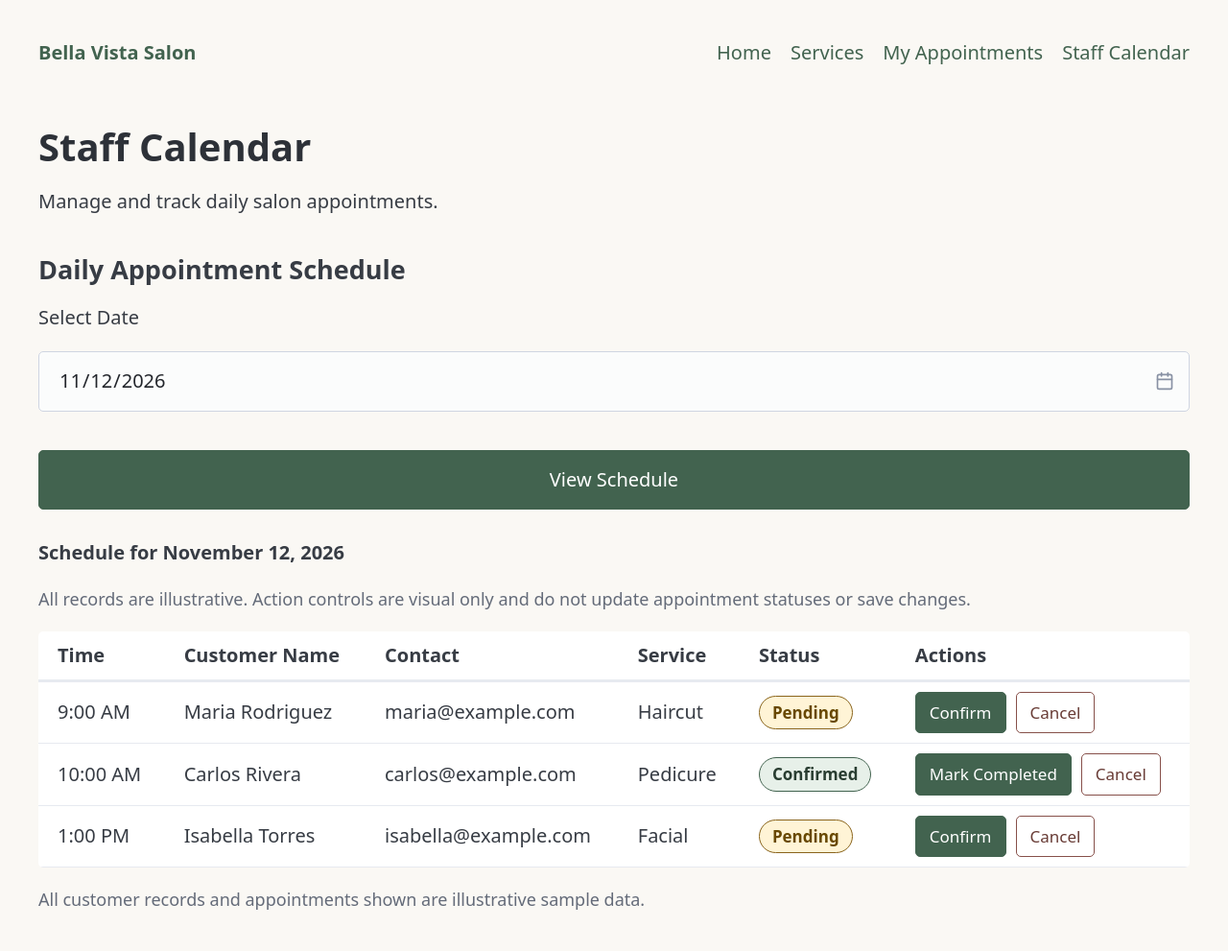
After one commit to iamwaqarjaved/egn475-bella-vista-salon, a Flask app: page /calendar in a window 1280 px wide. The commit adds this page. Shown: the whole page at 96% size. Run offline with Flask 3, Linux system fonts and the light colour scheme; some libraries are stand-ins or nearby versions.

Commit message:
Add staff calendar page

```diff
--- a/app.py
+++ b/app.py
@@ -1,4 +1,5 @@
 import re
+from datetime import date, datetime
 
 from flask import Flask, abort, render_template, request
 
@@ -64,6 +65,7 @@ APPOINTMENTS = [
         "phone": "202-555-0101",
         "service_name": "Haircut",
         "appointment_date": "November 12, 2026",
+        "appointment_date_iso": "2026-11-12",
         "appointment_time": "9:00 AM",
         "duration_minutes": 45,
         "status": "Pending",
@@ -75,6 +77,7 @@ APPOINTMENTS = [
         "phone": "202-555-0102",
         "service_name": "Hair Coloring",
         "appointment_date": "November 13, 2026",
+        "appointment_date_iso": "2026-11-13",
         "appointment_time": "10:00 AM",
         "duration_minutes": 120,
         "status": "Confirmed",
@@ -86,6 +89,7 @@ APPOINTMENTS = [
         "phone": "202-555-0103",
         "service_name": "Hair Styling",
         "appointment_date": "November 8, 2026",
+        "appointment_date_iso": "2026-11-08",
         "appointment_time": "1:00 PM",
         "duration_minutes": 60,
         "status": "Completed",
@@ -97,9 +101,34 @@ APPOINTMENTS = [
         "phone": "202-555-0104",
         "service_name": "Manicure",
         "appointment_date": "November 9, 2026",
+        "appointment_date_iso": "2026-11-09",
         "appointment_time": "2:00 PM",
         "duration_minutes": 45,
         "status": "Canceled",
+    },
+    {
+        "id": 5,
+        "customer_name": "Carlos Rivera",
+        "email": "carlos@example.com",
+        "phone": "202-555-0105",
+        "service_name": "Pedicure",
+        "appointment_date": "November 12, 2026",
+        "appointment_date_iso": "2026-11-12",
+        "appointment_time": "10:00 AM",
+        "duration_minutes": 60,
+        "status": "Confirmed",
+    },
+    {
+        "id": 6,
+        "customer_name": "Isabella Torres",
+        "email": "isabella@example.com",
+        "phone": "202-555-0106",
+        "service_name": "Facial",
+        "appointment_date": "November 12, 2026",
+        "appointment_date_iso": "2026-11-12",
+        "appointment_time": "1:00 PM",
+        "duration_minutes": 60,
+        "status": "Pending",
     },
 ]
 
@@ -202,3 +231,33 @@ def appointment_history():
         appointments=appointments,
         contact_query=contact_query,
     )
+
+
+@app.route("/calendar")
+def staff_calendar():
+    selected_date = request.args.get("date", "2026-11-12")
+    try:
+        parsed_date = date.fromisoformat(selected_date)
+    except ValueError:
+        abort(400)
+
+    appointments = [
+        appointment
+        for appointment in APPOINTMENTS
+        if appointment["appointment_date_iso"] == selected_date
+    ]
+    appointments.sort(
+        key=lambda appointment: datetime.strptime(
+            appointment["appointment_time"],
+            "%I:%M %p",
+        )
+    )
+
+    return render_template(
+        "calendar.html",
+        appointments=appointments,
+        selected_date=selected_date,
+        human_readable_date=(
+            f"{parsed_date:%B} {parsed_date.day}, {parsed_date.year}"
+        ),
+    )
--- /dev/null
+++ b/static/css/calendar.css
@@ -0,0 +1,135 @@
+.page-intro {
+  margin-bottom: 2rem;
+}
+
+.calendar-content {
+  max-width: 70rem;
+  margin-inline: auto;
+}
+
+.schedule-section h2,
+.empty-state h2 {
+  font-size: 1.35rem;
+}
+
+.date-form {
+  display: flex;
+  flex-wrap: wrap;
+  align-items: end;
+  gap: 1rem;
+  margin-bottom: 1.5rem;
+}
+
+.date-form label {
+  flex: 1 1 15rem;
+  margin-bottom: 0;
+}
+
+.date-form button {
+  margin-bottom: 0;
+}
+
+.schedule-date {
+  font-weight: 600;
+}
+
+.table-scroll {
+  overflow-x: auto;
+  border-radius: var(--pico-border-radius);
+}
+
+.table-scroll table {
+  min-width: 58rem;
+  margin-bottom: 0;
+}
+
+.table-scroll th,
+.table-scroll td {
+  vertical-align: middle;
+}
+
+.status {
+  display: inline-block;
+  padding: 0.2rem 0.65rem;
+  border: 1px solid;
+  border-radius: 999px;
+  font-size: 0.85rem;
+  font-weight: 600;
+  white-space: nowrap;
+}
+
+.status-pending {
+  border-color: #8a641c;
+  background: #fff4d6;
+  color: #684800;
+}
+
+.status-confirmed {
+  border-color: #42634f;
+  background: #e7f0e9;
+  color: #293d31;
+}
+
+.status-completed {
+  border-color: #52657a;
+  background: #eaf0f6;
+  color: #35495e;
+}
+
+.status-canceled {
+  border-color: #87504a;
+  background: #f7e9e6;
+  color: #683b35;
+}
+
+.row-actions {
+  display: flex;
+  flex-wrap: wrap;
+  gap: 0.5rem;
+  min-width: 12rem;
+}
+
+.row-actions button {
+  width: auto;
+  margin: 0;
+  padding: 0.4rem 0.7rem;
+  font-size: 0.85rem;
+}
+
+.row-actions .cancel-button {
+  --pico-background-color: #fff;
+  --pico-border-color: #87504a;
+  --pico-color: #683b35;
+  --pico-background-color-hover: #f7e9e6;
+  --pico-border-color-hover: #87504a;
+  --pico-color-hover: #683b35;
+}
+
+.sample-note {
+  margin-top: 1rem;
+  color: var(--pico-muted-color);
+  font-size: 0.9rem;
+}
+
+.empty-state {
+  margin-top: 2rem;
+  padding: 1.5rem;
+  border: 1px solid var(--pico-muted-border-color);
+  border-radius: var(--pico-border-radius);
+  background: #fff;
+}
+
+.empty-state p:last-child {
+  margin-bottom: 0;
+}
+
+@media (max-width: 600px) {
+  .date-form {
+    align-items: stretch;
+    flex-direction: column;
+  }
+
+  .date-form button {
+    width: 100%;
+  }
+}
--- a/templates/base.html
+++ b/templates/base.html
@@ -37,6 +37,7 @@
           <li><a href="{{ url_for('home') }}">Home</a></li>
           <li><a href="{{ url_for('services') }}">Services</a></li>
           <li><a href="{{ url_for('appointment_history') }}">My Appointments</a></li>
+          <li><a href="{{ url_for('staff_calendar') }}">Staff Calendar</a></li>
         </ul>
       </nav>
     </header>
--- /dev/null
+++ b/templates/calendar.html
@@ -0,0 +1,112 @@
+{% extends "base.html" %}
+
+{% block title %}Staff Calendar | Bella Vista Salon{% endblock %}
+
+{% block styles %}
+  <link
+    rel="stylesheet"
+    href="{{ url_for('static', filename='css/calendar.css') }}"
+  >
+{% endblock %}
+
+{% block content %}
+  <header class="page-intro">
+    <h1>Staff Calendar</h1>
+    <p>Manage and track daily salon appointments.</p>
+  </header>
+
+  <div class="calendar-content">
+    <section class="schedule-section" aria-labelledby="schedule-heading">
+      <h2 id="schedule-heading">Daily Appointment Schedule</h2>
+      <form
+        class="date-form"
+        action="{{ url_for('staff_calendar') }}"
+        method="get"
+      >
+        <label for="schedule-date">Select Date</label>
+        <input
+          type="date"
+          id="schedule-date"
+          name="date"
+          value="{{ selected_date }}"
+          required
+        >
+        <button type="submit">View Schedule</button>
+      </form>
+
+      <p class="schedule-date">Schedule for {{ human_readable_date }}</p>
+
+      {% if appointments %}
+        <p class="sample-note" id="actions-note">
+          All records are illustrative. Action controls are visual only and do not update
+          appointment statuses or save changes.
+        </p>
+        <div
+          class="table-scroll"
+          role="region"
+          aria-label="Daily appointment schedule"
+          tabindex="0"
+        >
+          <table>
+            <thead>
+              <tr>
+                <th scope="col">Time</th>
+                <th scope="col">Customer Name</th>
+                <th scope="col">Contact</th>
+                <th scope="col">Service</th>
+                <th scope="col">Status</th>
+                <th scope="col">Actions</th>
+              </tr>
+            </thead>
+            <tbody>
+              {% for appointment in appointments %}
+                <tr>
+                  <td>{{ appointment.appointment_time }}</td>
+                  <td>{{ appointment.customer_name }}</td>
+                  <td>{{ appointment.email }}</td>
+                  <td>{{ appointment.service_name }}</td>
+                  <td>
+                    <span class="status status-{{ appointment.status|lower }}">
+                      {{ appointment.status }}
+                    </span>
+                  </td>
+                  <td>
+                    {% if appointment.status == "Pending" %}
+                      <div class="row-actions">
+                        <button type="button" aria-describedby="actions-note">Confirm</button>
+                        <button
+                          type="button"
+                          class="cancel-button"
+                          aria-describedby="actions-note"
+                        >Cancel</button>
+                      </div>
+                    {% elif appointment.status == "Confirmed" %}
+                      <div class="row-actions">
+                        <button type="button" aria-describedby="actions-note">Mark Completed</button>
+                        <button
+                          type="button"
+                          class="cancel-button"
+                          aria-describedby="actions-note"
+                        >Cancel</button>
+                      </div>
+                    {% else %}
+                      No further action
+                    {% endif %}
+                  </td>
+                </tr>
+              {% endfor %}
+            </tbody>
+          </table>
+        </div>
+        <p class="sample-note">
+          All customer records and appointments shown are illustrative sample data.
+        </p>
+      {% else %}
+        <section class="empty-state" aria-labelledby="empty-heading">
+          <h2 id="empty-heading">No Appointments Scheduled</h2>
+          <p>There are no appointments for this date.</p>
+        </section>
+      {% endif %}
+    </section>
+  </div>
+{% endblock %}
```
